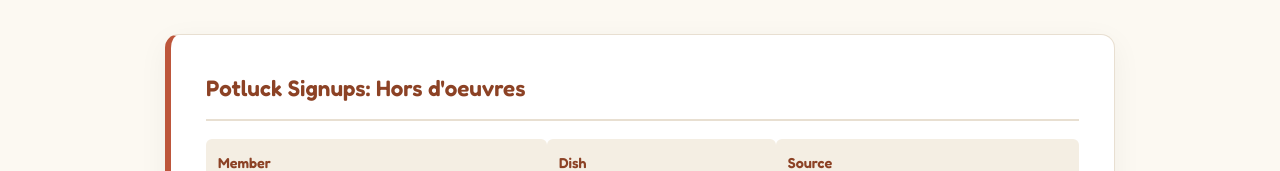
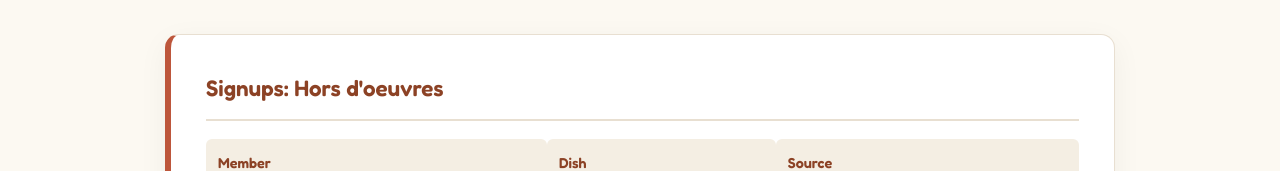
Before and after one commit to historysworstmonster/mansfield-cookbook, a plain HTML site: page index.html in a window 1280 px wide. Shown: the part 348-519 px from the top of the page. Drawn offline with Linux system fonts and the light colour scheme; no server answers.

Commit message:
Update heading for potluck signups section

```diff
--- a/index.html
+++ b/index.html
@@ -162,7 +162,7 @@
 
     <!-- Dish Signup Section -->
     <section class="card">
-        <h2>Potluck Signups: Hors d'oeuvres</h2>
+        <h2>Signups: Hors d'oeuvres</h2>
         <div class="table-responsive">
             <table id="dishTable">
                 <thead>
```
